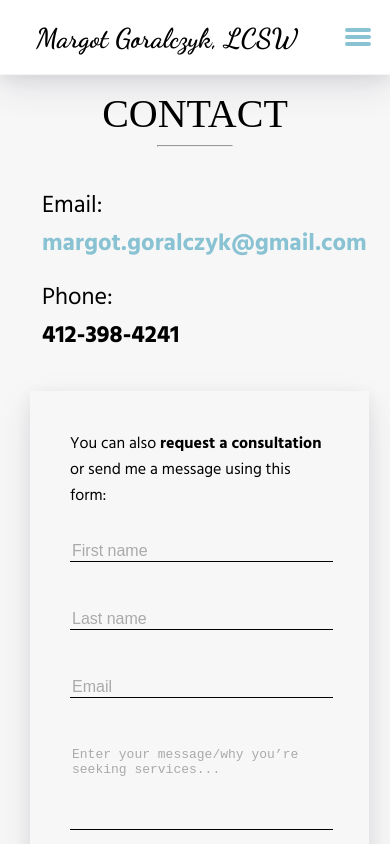
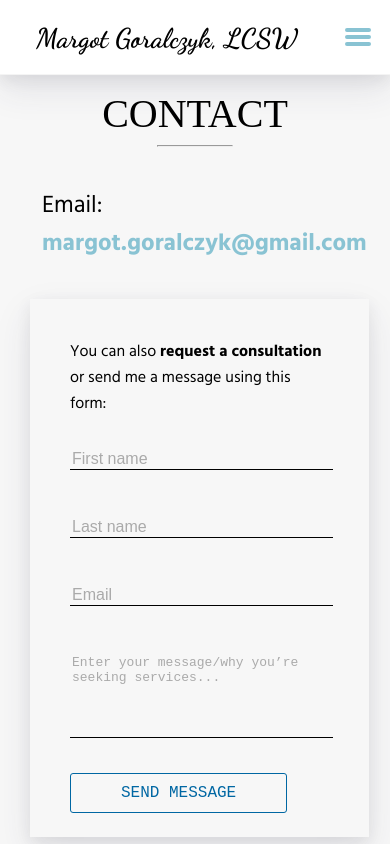
Before and after one commit to pamunev/margot-therapist-website, a React (Create React App) app: page /contact in a window 390 px wide. Shown: the top 844 px of the page. Built offline with nearby package versions, Linux system fonts and the light colour scheme.

Commit message:
Removed phone number.

```diff
--- a/src/routes/contact.jsx
+++ b/src/routes/contact.jsx
@@ -47,8 +47,6 @@ function Contact() {
               margot.goralczyk@gmail.com
             </a>
           </div>
-          <div className="contact-category">Phone:</div>
-          <div className="contact-info">412-398-4241</div>
         </div>
         <div className="container-form">
           <Form ref={form} onSubmit={sendEmail} action="" className="form">
```
